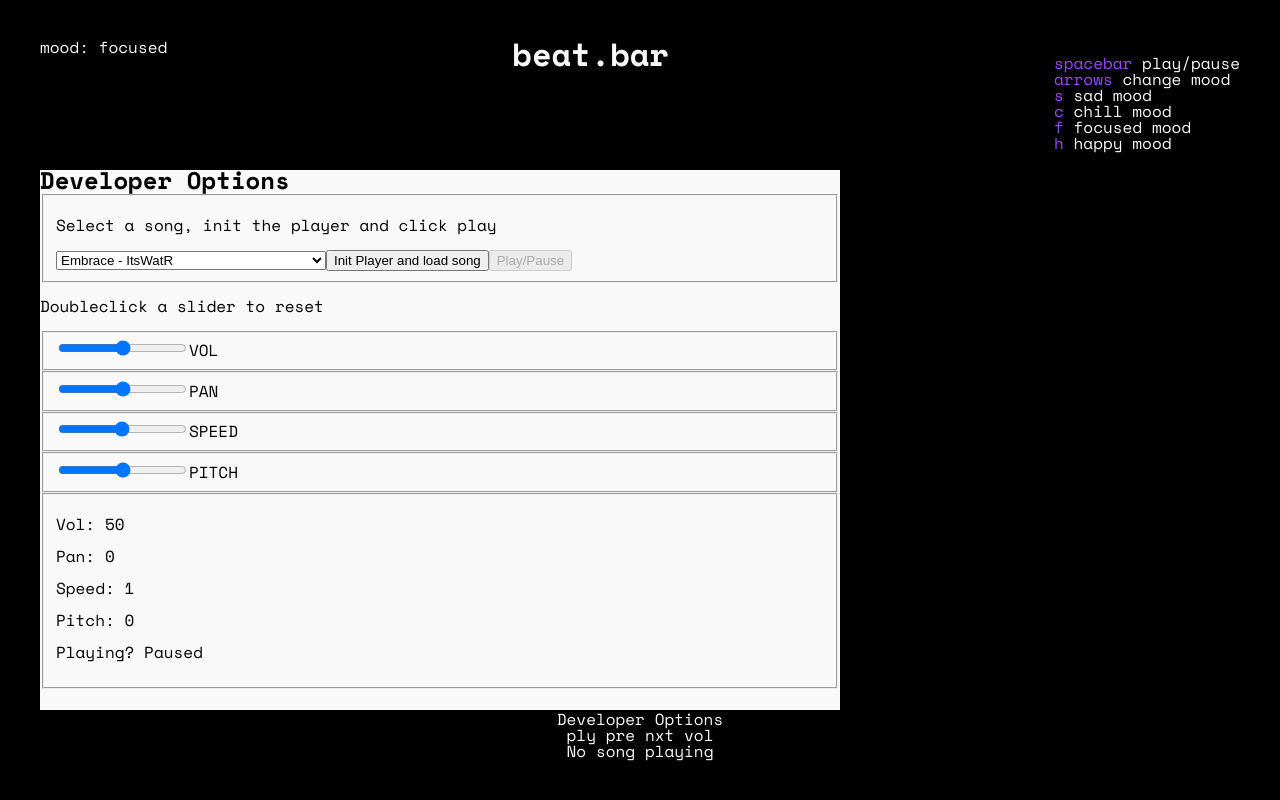
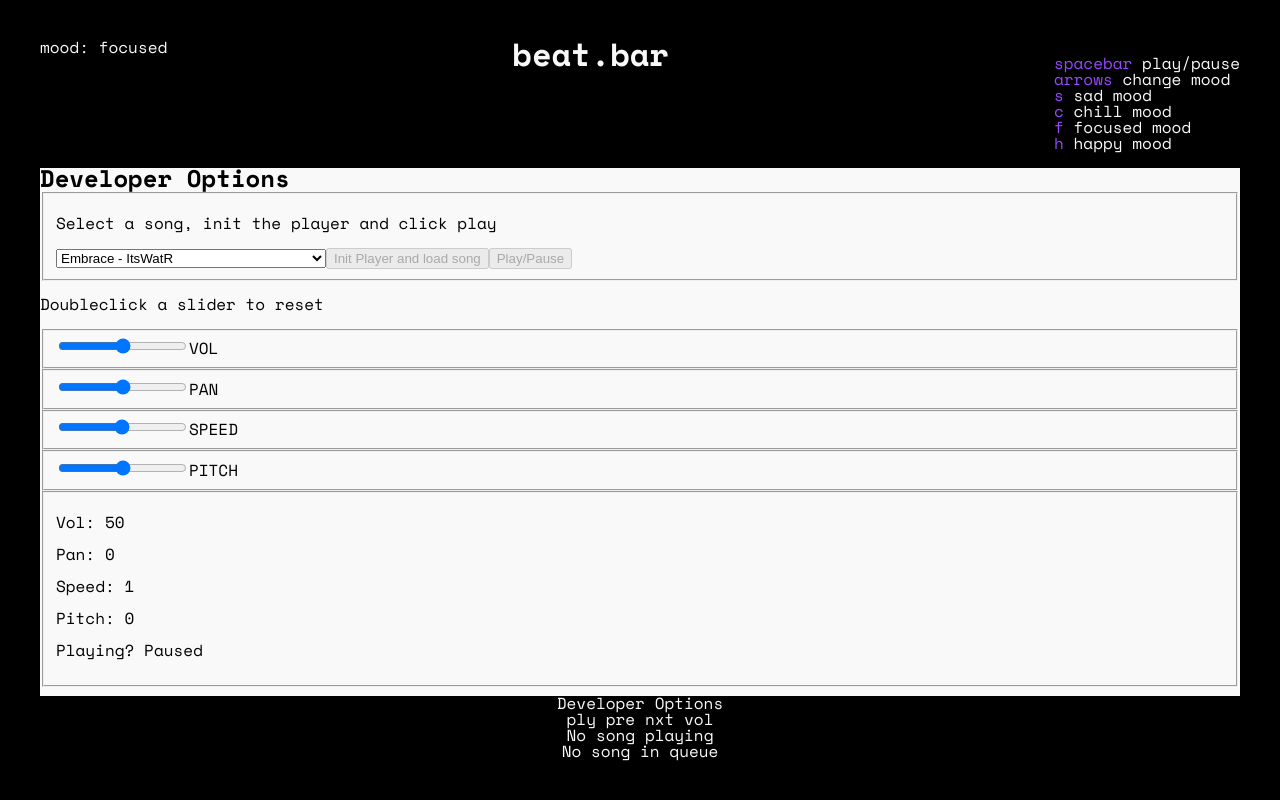
Before and after one commit to carlobeckmann2602/beat-bar, a React (Create React App) app in the folder beatbar_react/: page / in a window 1280 px wide. Both pictures are taken after a click on the element "Developer Options". Built offline with nearby package versions, Linux system fonts and the light colour scheme.

Commit message:
feat(beatbar_react): use tonejs

```diff
--- a/beatbar_react/src/App.css
+++ b/beatbar_react/src/App.css
@@ -63,4 +63,6 @@ h1, h2, h3, h4, h5, h6{
 .control-buttons{
     cursor: pointer;
 }
-.current-song{}
+.current-song{
+    text-align: center;
+}
--- a/beatbar_react/src/App.tsx
+++ b/beatbar_react/src/App.tsx
@@ -2,19 +2,137 @@ import './App.css';
 import DeveloperOptions from "./components/developerOptions";
 import React, {useEffect, useState} from "react";
 import * as Tone from 'tone'
-import {Song} from "./types";
+import {ALL_SONGS, AllSongsUrls, Song} from "./types";
+import {Decibels} from "tone/build/esm/core/type/Units";
 
 export default function App() {
   const [showDeveloperOptions, setShowDeveloperOptions] = useState(false)
   const [isPlaying, setIsPlaying] = useState(false);
   const [player, setPlayer] = useState<Tone.Player>()
+  const [players, setPlayers] = useState<Tone.Players>()
   const [currentSong, setCurrentSong] = useState<Song>()
+  const [nextSong, setNextSong] = useState<Song>()
 
-  window.addEventListener("keyup", (event)=>{console.log(event)}, false);
+  const [nodesInitialized, setNodesInitialized] = useState(false)
+  const [volume, setVolume] = useState<number>(50)
+  const [panorama, setPanorama] = useState<number>(0)
+  const [speed, setSpeed] = useState<number>(1)
+  const [pitch, setPitch] = useState<number>(0)
+  const [pitchNode, setPitchNode] = useState<Tone.PitchShift>()
 
-  function handleSetCurrentSong(song: string){
-    console.log(JSON.parse(song))
+  document.getElementsByTagName('body')[0]?.addEventListener("keydown", (event) => {
+    console.log(event)
+  }, false);
+
+  useEffect(() => {
+    play()
+  }, [currentSong])
+
+  useEffect(() => {
+    if(pitchNode){
+      pitchNode.pitch = pitch
+    }
+  }, [pitch])
+
+  useEffect(() => {
+    if (pitchNode && players) {
+      players.connect(pitchNode)
+      console.log("nodes connected")
+      setNodesInitialized(true)
+    }
+  }, [pitchNode, players])
+
+  function initializePlayer() {
+    let allSongsUrls: AllSongsUrls = {}
+    ALL_SONGS.forEach((song) => {
+      //@ts-ignore
+      allSongsUrls[song.title] = song.url;
+    })
+
+    const _players = new Tone.Players(allSongsUrls)
+    if (_players) {
+      setPlayers(_players)
+      console.log("players node set")
+    }
+
+    const _pitchNode = new Tone.PitchShift().toDestination()
+    if (_pitchNode) {
+      _pitchNode.pitch = pitch
+      setPitchNode(_pitchNode)
+      console.log("pitch node set")
+    }
+  }
+
+  function play(startAt: number = 0) {
+    if (players && currentSong && pitchNode) {
+      players.player(currentSong.title).onstop = playNextSong
+      let myPitchNode = new Tone.PitchShift().toDestination()
+      pitchNode.pitch = pitch
+      // console.log("myPitchNode: ", myPitchNode)
+      players.player(currentSong.title).connect(pitchNode).start(startAt)
+      setIsPlaying(true)
+    }
+  }
+
+  function pause() {
+    if (players && currentSong) {
+      players.player(currentSong.title).onstop = () => {
+      }
+      players.player(currentSong?.title).stop()
+      setIsPlaying(false)
+    }
+  }
+
+  function handleSetCurrentSong(song: string) {
     setCurrentSong(JSON.parse(song))
+    loadNextSong()
+  }
+
+  function loadNextSong() {
+    let index = Math.ceil(Math.random() * ALL_SONGS.length)
+    if (index > 5) {
+      index = 5
+    }
+    if (index < 0) {
+      index = 0
+    }
+    setNextSong(ALL_SONGS[index])
+  }
+
+  function playNextSong() {
+    if (currentSong) {
+      players?.player(currentSong?.title).stop()
+    }
+    if (players && nextSong) {
+      players.player(nextSong.title).onstop = playNextSong
+      setCurrentSong(nextSong)
+      loadNextSong()
+    }
+  }
+
+  function adjustPitch(_pitch: number) {
+    setPitch(_pitch)
+    console.log("pitch: ", pitch)
+  }
+
+  function adjustVolume(_volume: number) {
+    const _volumeDec: Decibels = _volume as Decibels
+    if (players && currentSong) {
+      //
+    }
+    setVolume(_volume)
+  }
+
+  function adjustPanorama(_pan: number) {
+    setPanorama(_pan)
+  }
+
+  function adjustSpeed(_speed: number) {
+    console.log("adjust speed")
+    if (players && currentSong) {
+      players.player(currentSong.title).playbackRate = _speed / 50;
+    }
+    setSpeed(_speed / 50);
   }
 
   return (
@@ -43,28 +161,55 @@ export default function App() {
           </li>
         </ul>
       </div>
-      <div style={{visibility: showDeveloperOptions?'visible':'hidden'}}>
+      <div style={{visibility: showDeveloperOptions ? 'visible' : 'hidden'}}>
         <DeveloperOptions
+          initializePlayer={initializePlayer}
+          play={play}
+          pause={pause}
           player={player}
+          players={players}
           setPlayer={setPlayer}
           isPlaying={isPlaying}
           setIsPlaying={setIsPlaying}
           currentSong={currentSong}
           setCurrentSong={handleSetCurrentSong}
+          nodesInitialized={nodesInitialized}
+          setNodesInitialized={setNodesInitialized}
+          volume={volume}
+          adjustVolume={adjustVolume}
+          panorama={panorama}
+          adjustPanorama={adjustPanorama}
+          speed={speed}
+          adjustSpeed={adjustSpeed}
+          pitch={pitch}
+          adjustPitch={adjustPitch}
+          pitchNode={pitchNode}
+          setPitchNode={setPitchNode}
         />
       </div>
       <div className="bottom-line">
-        <div className="developer-options-trigger" onClick={()=>{setShowDeveloperOptions(!showDeveloperOptions)}}>Developer Options</div>
+        <div className="developer-options-trigger" onClick={() => {
+          setShowDeveloperOptions(!showDeveloperOptions)
+        }}>Developer Options
+        </div>
         <div className="control-buttons">
           ply pre nxt vol
         </div>
-          <div className="current-song">
-            {
-              currentSong?
-                `currently playing: ${currentSong.title} by ${currentSong.artist}`:
-                "No song playing"
-            }
-          </div>
+        <div className="current-song">
+          {
+            currentSong ?
+              `currently playing: ${currentSong.title} by ${currentSong.artist}` :
+              "No song playing"
+          }
+          <br/>
+          {
+            nextSong ?
+              `comming up: ${nextSong.title} by ${nextSong.artist}` :
+              "No song in queue"
+          }
+          <br/>
+
+        </div>
       </div>
     </div>
   )
--- a/beatbar_react/src/components/developerOptions/index.tsx
+++ b/beatbar_react/src/components/developerOptions/index.tsx
@@ -1,116 +1,7 @@
 import './style.css'
-import {useEffect, useState} from "react";
-import * as Tone from 'tone'
-import {Song} from "../../types";
+import {ALL_SONGS, Song} from "../../types";
 
 export default function DeveloperOptions(props: any) {
-  const [nodesInitialized, setNodesInitialized] = useState(false)
-  const [volume, setVolume] = useState<number>(50)
-  const [panorama, setPanorama] = useState<number>(0)
-  const [speed, setSpeed] = useState<number>(1)
-  const [pitch, setPitch] = useState<number>(0)
-  const [volumeNode, setVolumeNode] = useState<GainNode>()
-  const [panoramaNode, setPanoramaNode] = useState<StereoPannerNode>()
-  const [speedNode, setSpeedNode] = useState()
-  const [pitchNode, setPitchNode] = useState<Tone.PitchShift>()
-  const [audioCtx, setAudioCtx] = useState<AudioContext>()
-  const [currentSong, setCurrentSong] = useState<Song>()
-
-  const ALL_SONGS = [
-    {
-      title: "Embrace",
-      artist: "ItsWatR",
-      url: "http://localhost:3001/embrace_itswatr.mp3"
-    },
-    {
-      title: "Spirit Blossom",
-      artist: "RomanBelov",
-      url: "http://localhost:3001/spirit-blossom_roman-belov.mp3"
-    },
-    {
-      title: "LoFi Chill (Medium Version)",
-      artist: "BoDleasons",
-      url: "http://localhost:3001/lofi-chill-medium-version_bo-dleasons.mp3"
-    },
-    {
-      title: "Lofi Study",
-      artist: "FASSounds",
-      url: "http://localhost:3001/lofi-study_fassounds.mp3"
-    },
-    {
-      title: "Storm Clouds",
-      artist: "Purple Cat",
-      url: "http://localhost:3001/storm-clouds_purpple-cat.mp3"
-    },
-    {
-      title: "Watr-Fluid",
-      artist: "ItsWatR",
-      url: "http://localhost:3001/watr-fluid_itswatr.mp3"
-    }
-  ]
-
-  useEffect(() => {
-    if (props.player) {
-      initializeNodes()
-    }
-  }, [props.player])
-
-  function initializePlayer() {
-    if(props.currentSong){
-      const _player = new Tone.Player({
-        url: props.currentSong.url,
-        loop: true,
-        autostart: false,
-      })
-      if (_player) {
-        props.setPlayer(_player)
-      }
-    }
-  }
-
-  function initializeNodes() {
-    const _pitchNode = new Tone.PitchShift(pitch).toDestination();
-    props.player?.connect(_pitchNode)
-    setPitchNode(_pitchNode)
-    setNodesInitialized(true)
-  }
-
-  function play() {
-    if (props.player) {
-      props.player.start()
-      props.setIsPlaying(true)
-    }
-  }
-
-  function pause() {
-    if (props.player) {
-      props.player.stop()
-      props.setIsPlaying(false)
-    }
-  }
-
-  function adjustPitch(_pitch: number) {
-    if (pitchNode) {
-      pitchNode.pitch = _pitch;
-    }
-    setPitch(_pitch)
-  }
-
-  function adjustVolume(_volume: number) {
-    setVolume(_volume)
-  }
-
-  function adjustPanorama(_pan: number) {
-    setPanorama(_pan)
-  }
-
-  function adjustSpeed(_speed: number) {
-    if (props.player) {
-      props.player.playbackRate = _speed / 50;
-      adjustPitch(0)
-    }
-    setSpeed(_speed / 50);
-  }
 
   return (
     <div className="developer-options">
@@ -126,8 +17,6 @@ export default function DeveloperOptions(props: any) {
               return (
                 <option
                   key={song.url}
-                  // selected={props.currentSong === song.url}
-                  // onClick={()=>{props.setCurrentSong(song)}}
                   value={JSON.stringify(song)}
                 >
                   {song.title} - {song.artist}
@@ -138,17 +27,17 @@ export default function DeveloperOptions(props: any) {
         </select>
         <button
           id="initialize-button"
-          disabled={currentSong !== undefined}
+          disabled={!props.currentSong}
           onClick={() => {
-            initializePlayer()
+            props.initializePlayer()
           }}
         >Init Player and load song
         </button>
         <button
-          disabled={!nodesInitialized}
+          disabled={!props.nodesInitialized}
           id="play-pause-button"
           onClick={() => {
-            props.isPlaying ? pause() : play()
+            props.isPlaying ? props.pause() : props.play()
           }}
         >Play/Pause
         </button>
@@ -160,12 +49,12 @@ export default function DeveloperOptions(props: any) {
           id="volume"
           min="0"
           max="100"
-          value={volume}
+          value={props.volume}
           onChange={(e) => {
-            adjustVolume(parseInt(e.target.value))
+            props.adjustVolume(parseInt(e.target.value))
           }}
           onDoubleClick={() => {
-            adjustVolume(50)
+            props.adjustVolume(50)
           }}
         />
         <label htmlFor="volume">VOL</label>
@@ -178,12 +67,12 @@ export default function DeveloperOptions(props: any) {
           min="-100"
           max="100"
           onChange={(e) => {
-            adjustPanorama(parseInt(e.target.value))
+            props.adjustPanorama(parseInt(e.target.value))
           }}
           onDoubleClick={() => {
-            adjustPanorama(0)
+            props.adjustPanorama(0)
           }}
-          value={panorama}
+          value={props.panorama}
         />
         <label htmlFor="panner">PAN</label>
       </fieldset>
@@ -195,12 +84,12 @@ export default function DeveloperOptions(props: any) {
           min="1"
           max="100"
           onChange={(e) => {
-            adjustSpeed(parseInt(e.target.value))
+            props.adjustSpeed(parseInt(e.target.value))
           }}
           onDoubleClick={() => {
-            adjustSpeed(50)
+            props.adjustSpeed(50)
           }}
-          value={speed * 50}
+          value={props.speed * 50}
         />
         <label htmlFor="panner">SPEED</label>
       </fieldset>
@@ -212,21 +101,21 @@ export default function DeveloperOptions(props: any) {
           min="-12"
           max="12"
           onChange={(e) => {
-            adjustPitch(parseInt(e.target.value))
+            props.adjustPitch(parseInt(e.target.value))
           }}
           onDoubleClick={() => {
-            adjustPitch(0)
+            props.adjustPitch(0)
           }}
-          value={pitch}
+          value={props.pitch}
         />
         <label htmlFor="panner">PITCH</label>
       </fieldset>
 
       <fieldset>
-        <p>Vol: {volume}</p>
-        <p>Pan: {panorama}</p>
-        <p>Speed: {speed}</p>
-        <p>Pitch: {pitch}</p>
+        <p>Vol: {props.volume}</p>
+        <p>Pan: {props.panorama}</p>
+        <p>Speed: {props.speed}</p>
+        <p>Pitch: {props.pitch}</p>
         <p>Playing? {props.isPlaying ? "Playing" : "Paused"}</p>
       </fieldset>
     </div>
--- a/beatbar_react/src/components/developerOptions/style.css
+++ b/beatbar_react/src/components/developerOptions/style.css
@@ -1,10 +1,10 @@
 .developer-options{
-    width: 800px;
-    height: 540px;
+    height: 66vh;
     align-self: center;
     background: var(--bb-light-grey-color);
     display: flex;
     flex-direction: column;
+    overflow-y: scroll;
 }
 
 h2, p, label{
--- a/beatbar_react/src/types.ts
+++ b/beatbar_react/src/types.ts
@@ -1,5 +1,43 @@
 export type Song = {
   title: string,
   artist: string,
-  url: string
+  url: string,
+  length?: string
 }
+
+export type AllSongsUrls = {
+  [key: string]: string
+}
+export const ALL_SONGS = [
+  {
+    title: "Embrace",
+    artist: "ItsWatR",
+    url: "http://localhost:3001/embrace_itswatr.mp3",
+    length: "2:22"
+  },
+  {
+    title: "Spirit Blossom",
+    artist: "RomanBelov",
+    url: "http://localhost:3001/spirit-blossom_roman-belov.mp3"
+  },
+  {
+    title: "LoFi Chill (Medium Version)",
+    artist: "BoDleasons",
+    url: "http://localhost:3001/lofi-chill-medium-version_bo-dleasons.mp3"
+  },
+  {
+    title: "Lofi Study",
+    artist: "FASSounds",
+    url: "http://localhost:3001/lofi-study_fassounds.mp3"
+  },
+  {
+    title: "Storm Clouds",
+    artist: "Purple Cat",
+    url: "http://localhost:3001/storm-clouds_purpple-cat.mp3"
+  },
+  {
+    title: "Watr-Fluid",
+    artist: "ItsWatR",
+    url: "http://localhost:3001/watr-fluid_itswatr.mp3"
+  }
+]
```
